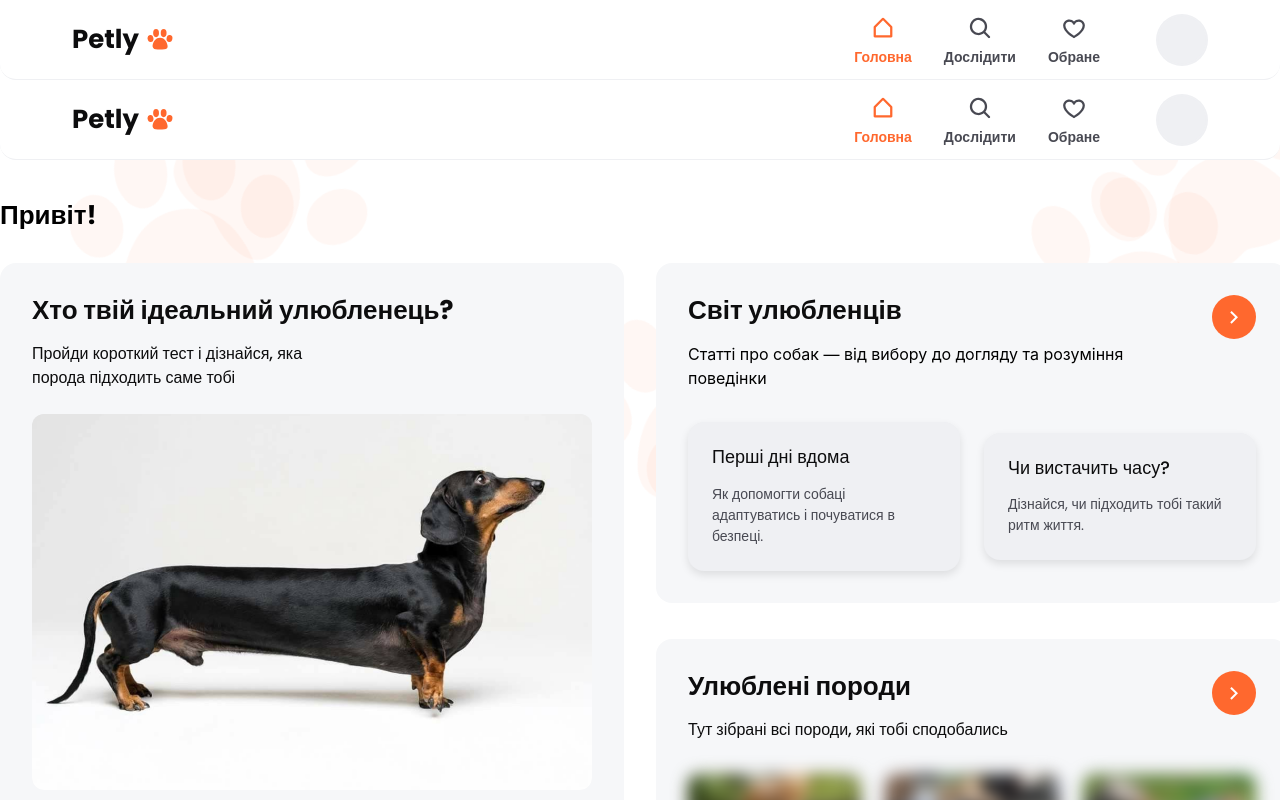
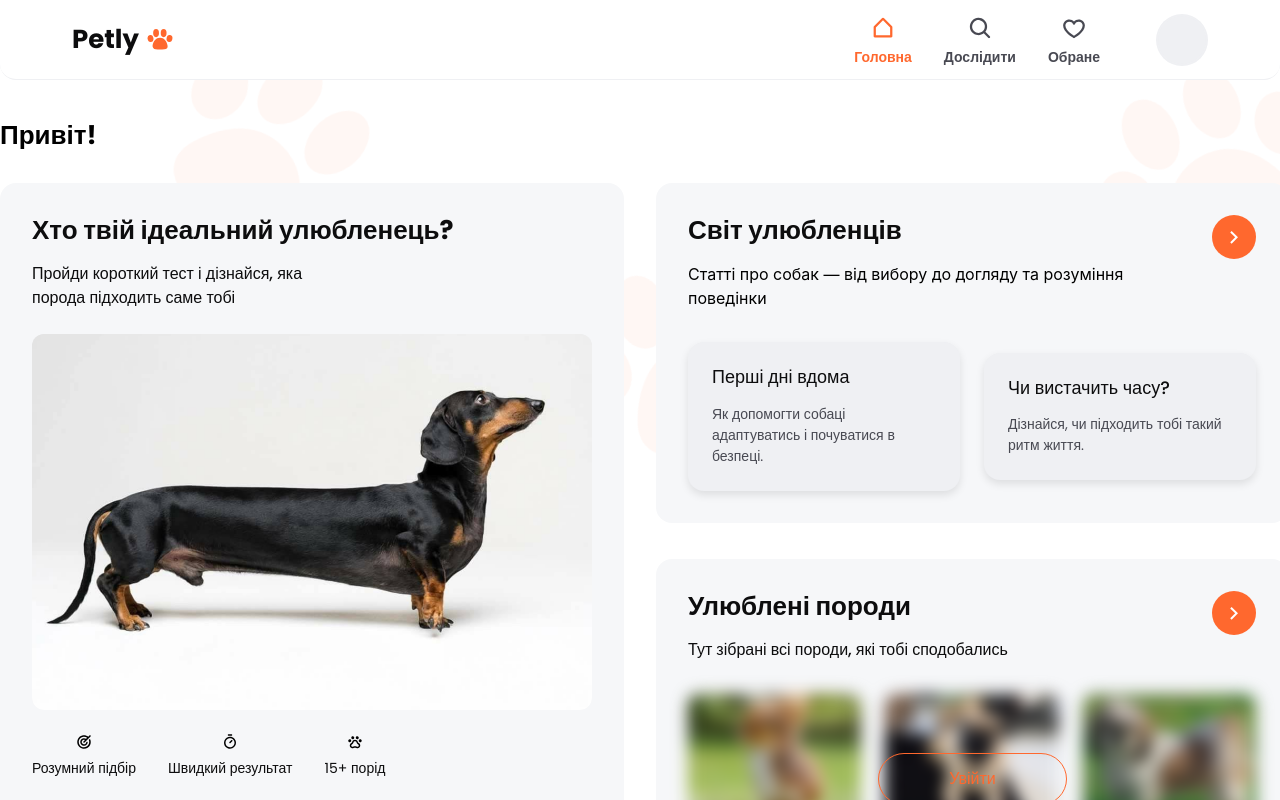
Before and after one commit to UrbanAstronaut88/paw-match, a Vue app in the folder frontend/: page / in a window 1280 px wide. Shown: the top 800 px of the page. Built offline with nearby package versions, Linux system fonts and the light colour scheme; no server answers.

Commit message:
deleted app layout component

```diff
--- a/frontend/src/App.vue
+++ b/frontend/src/App.vue
@@ -13,12 +13,5 @@
 </script>
 
 <template>
-  <!-- <AuthContainer /> -->
-
-  <AppLayout>
-    <!-- <HomePage /> -->
-    <!-- <AppQuiz /> -->
-    <RouterView />
-    <!-- <PetsWorld /> -->
-  </AppLayout>
+  <RouterView />
 </template>
```
